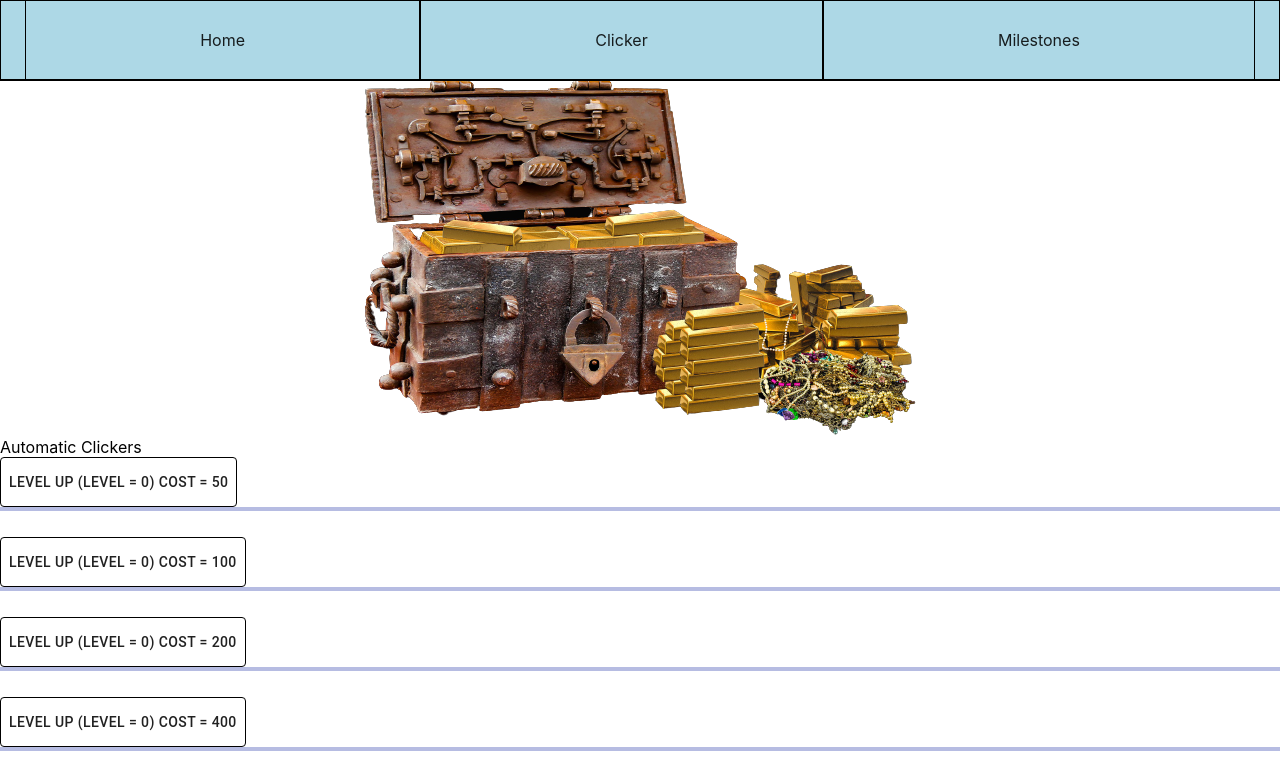
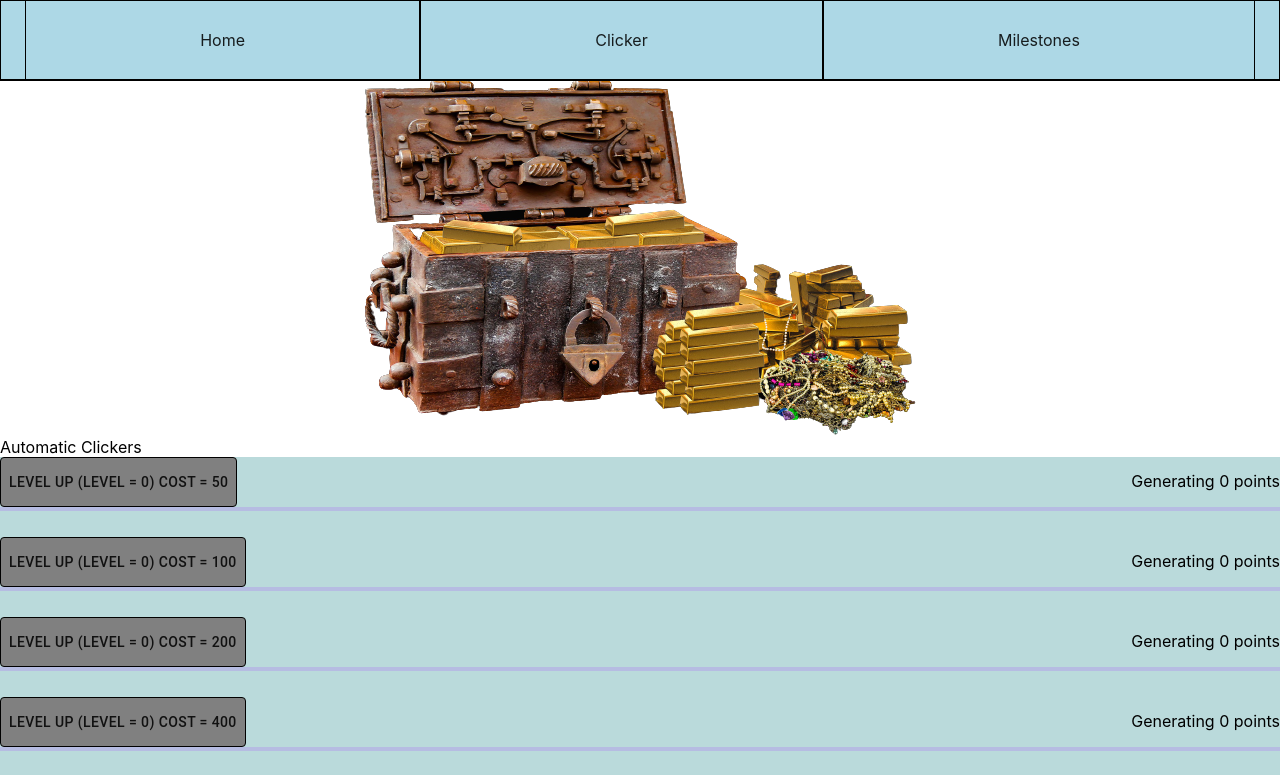
Before and after one commit to MicR12345/PrzedmiotFakultatywny, a React (Create React App) app in the folder yarrrr/: page /Clicker in a window 1280 px wide. Shown: the top 775 px of the page. Built offline with nearby package versions, Linux system fonts and the light colour scheme.

Commit message:
Working Buttons

```diff
--- a/yarrrr/src/components/PassiveClicker.tsx
+++ b/yarrrr/src/components/PassiveClicker.tsx
@@ -12,16 +12,22 @@ interface PassiveClickerProps{
 const useStyles = makeStyles({
   PassiveClicker:{
       height:'80px',
-
+      background:'#badadb',
   },
   Buttons:{
     display:'flex',
-    alignItems:'left'
+    justifyContent:'space-between',
+    alignItems:'baseline'
 
   },
   Button:{
+    display:'flex',
     height:'50px',
     border:'1px solid black',
+    background:'gray',
+},
+Text:{
+  display:'flex',
 },
   });
 
@@ -63,7 +69,7 @@ return(
 <div className={classes.PassiveClicker}>
   <div className={classes.Buttons}>
     <Button className={classes.Button} onClick={LevelUp}>Level Up (Level = {level}) Cost = {cost}</Button>
-
+    <div className={classes.Text}>Generating {value * level} points</div>
   </div>
     <LinearProgress variant="determinate" value={timer/time * 100}/>
 </div>
--- a/yarrrr/src/views/YarrrrClicker/yarrrrClicker.tsx
+++ b/yarrrr/src/views/YarrrrClicker/yarrrrClicker.tsx
@@ -15,6 +15,7 @@ const YarrrrClicker = () => {
             <PassiveClicker value={8} time={8000} ClickerNumber={4} />
             <PassiveClicker value={16} time={16000} ClickerNumber={5} />
             <PassiveClicker value={32} time={32000} ClickerNumber={6} />
+            <PassiveClicker value={64} time={64000} ClickerNumber={7} />
         </div>
     );
 }
```
